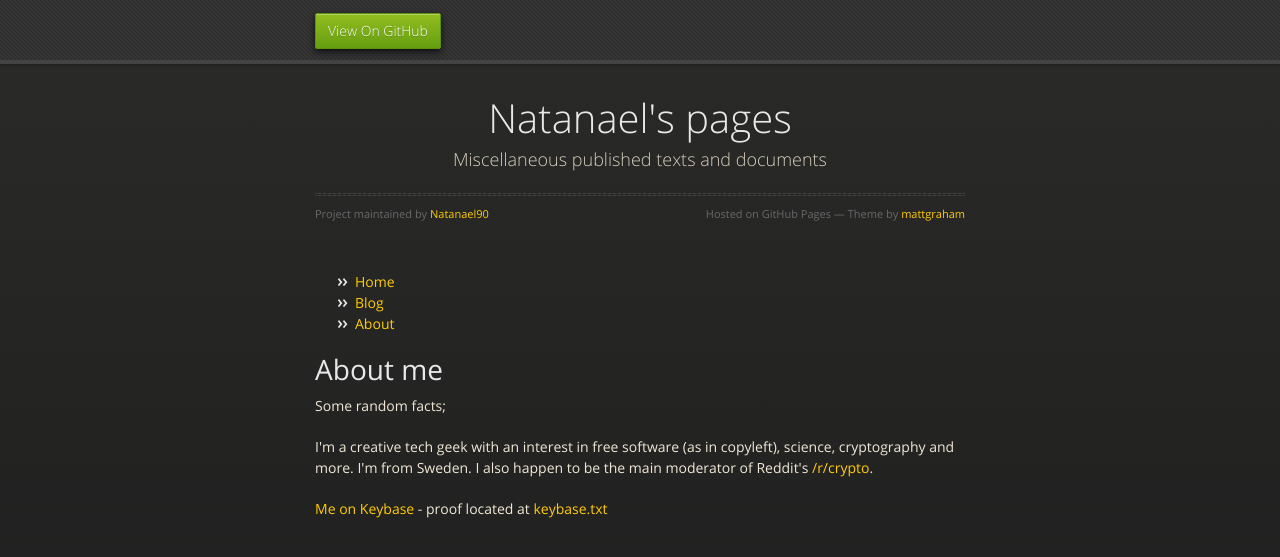
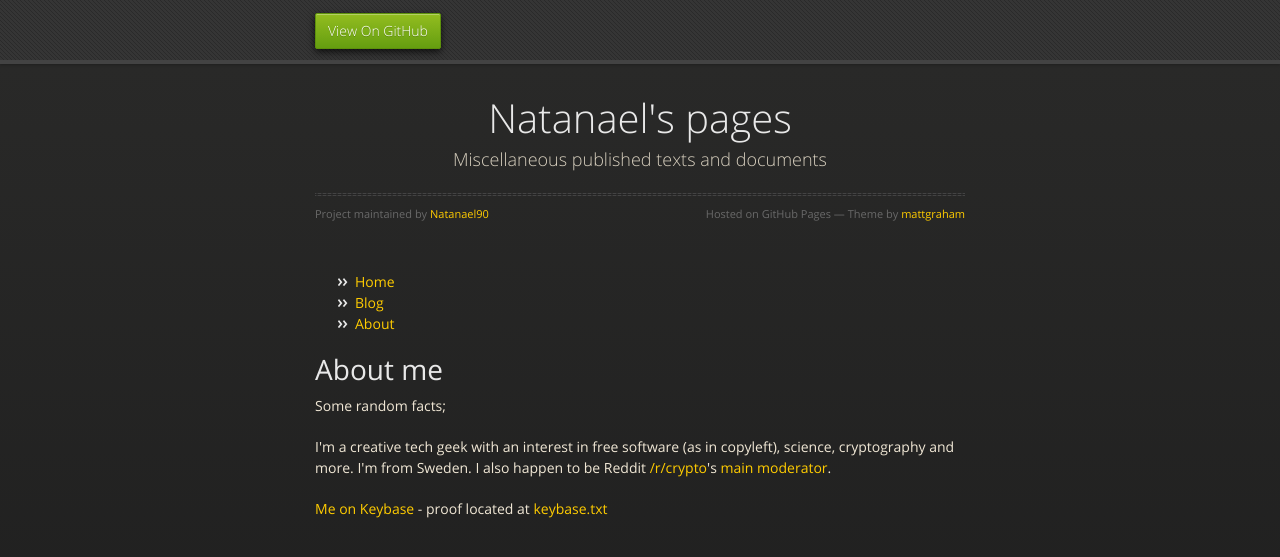
Before and after one commit to Natanael90/natanael90.github.io, a Jekyll site: the page built from about.html, in a window 1280 px wide. Shown: the top 557 px of the page. Built offline with Jekyll 4.4.1, drawn with Linux system fonts in a browser that asks for light colours; nearby versions of some CDN libraries.

Commit message:
Mr Hyde was here …

```diff
--- a/about.html
+++ b/about.html
@@ -6,6 +6,6 @@ title: About me
 
 <p>Some random facts;</p>
 
-<p>I'm a creative tech geek with an interest in free software (as in copyleft), science, cryptography and more. I'm from Sweden. I also happen to be the main moderator of Reddit's <a href="https://reddit.com/r/crypto">/r/crypto</a>. </p>
+<p>I'm a creative tech geek with an interest in free software (as in copyleft), science, cryptography and more. I'm from Sweden. I also happen to be Reddit <a href="https://reddit.com/r/crypto">/r/crypto</a>'s <a href="https://reddit.com/u/Natanael_L">main moderator</a>.</p>
 
 <p><a href="https://keybase.io/Natanael">Me on Keybase</a> - proof located at <a href="/keybase.txt">keybase.txt</a></p>
```
